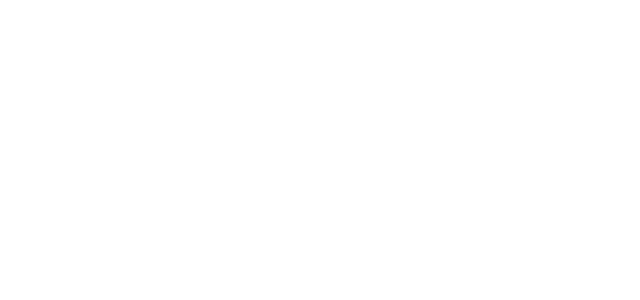
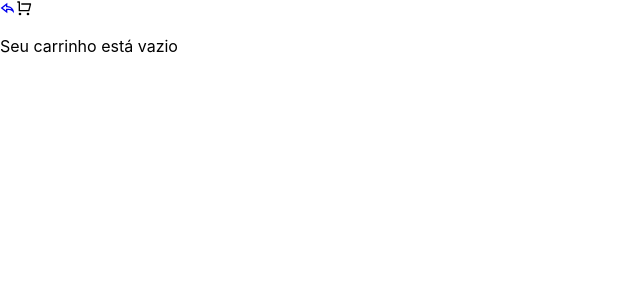
Before and after one commit to renansouza95/frontend-online-store, a React (Create React App) app: page /shopping-cart in a window 1280 px wide. Shown: the top 300 px of the page, without its empty margins (0-640 px from the left). Built offline with nearby package versions, Linux system fonts and the light colour scheme.

Commit message:
feat: Third task completed

```diff
--- a/package.json
+++ b/package.json
@@ -8,6 +8,7 @@
     "@testing-library/user-event": "^10.1.0",
     "react": "^16.13.1",
     "react-dom": "^16.13.1",
+    "react-icons": "^4.3.1",
     "react-router-dom": "^5.2.0",
     "react-scripts": "3.4.1"
   },
--- a/src/App.js
+++ b/src/App.js
@@ -2,12 +2,14 @@
 import { BrowserRouter, Route, Switch } from 'react-router-dom';
 import './App.css';
 import Home from './Pages/Home';
+import ShoppingCart from './Pages/ShoppingCart';
 
 function App() {
   return (
     <BrowserRouter>
       <Switch>
         <Route exact path="/" component={ Home } />
+        <Route exact path="/shopping-cart" component={ ShoppingCart } />
       </Switch>
     </BrowserRouter>
   );
--- a/src/Pages/Home.jsx
+++ b/src/Pages/Home.jsx
@@ -1,11 +1,18 @@
 import React, { Component } from 'react';
+import { RiShoppingCartLine } from 'react-icons/ri';
+import { Link } from 'react-router-dom';
 
 class Home extends Component {
   render() {
     return (
       <div>
-        <input type="text" placeholder="" />
-        <input type="submit" value="Search" />
+        <div>
+          <input type="text" placeholder="" />
+          <input type="submit" value="Search" />
+          <Link data-testid="shopping-cart-button" to="/shopping-cart">
+            <RiShoppingCartLine />
+          </Link>
+        </div>
         <p data-testid="home-initial-message">
           Digite algum termo de pesquisa ou escolha uma categoria.
         </p>
--- /dev/null
+++ b/src/Pages/ShoppingCart.jsx
@@ -0,0 +1,19 @@
+import React, { Component } from 'react';
+import { RiShoppingCartLine, RiReplyLine } from 'react-icons/ri';
+import { Link } from 'react-router-dom';
+
+class ShoppingCart extends Component {
+  render() {
+    return (
+      <div>
+        <Link to="/">
+          <RiReplyLine />
+        </Link>
+        <RiShoppingCartLine />
+        <p data-testid="shopping-cart-empty-message">Seu carrinho está vazio</p>
+      </div>
+    );
+  }
+}
+
+export default ShoppingCart;
```
Also changed, not shown: 1 other file (tests, documents, lock files or other folders).
